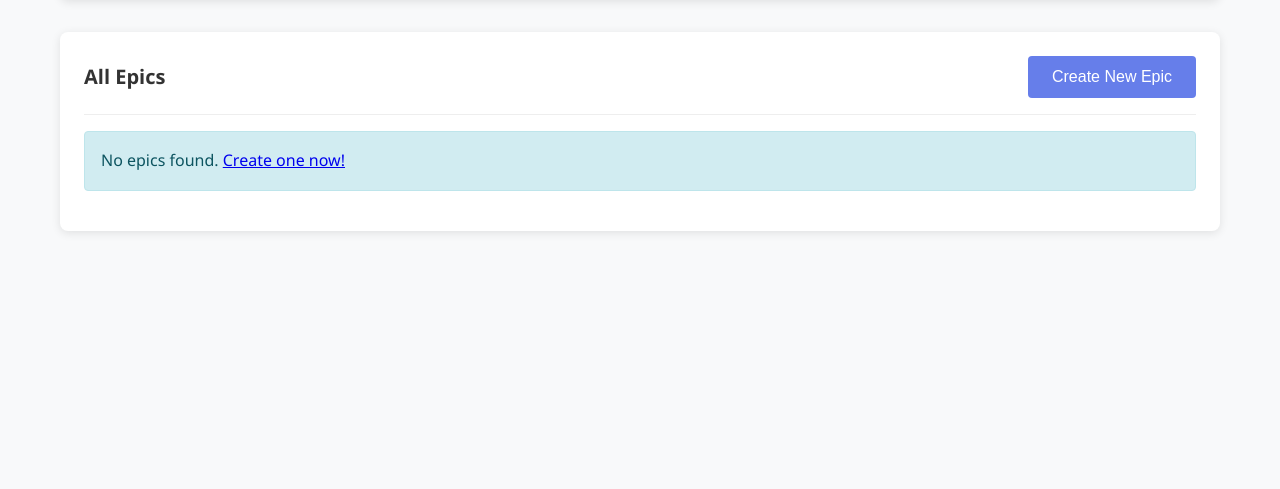
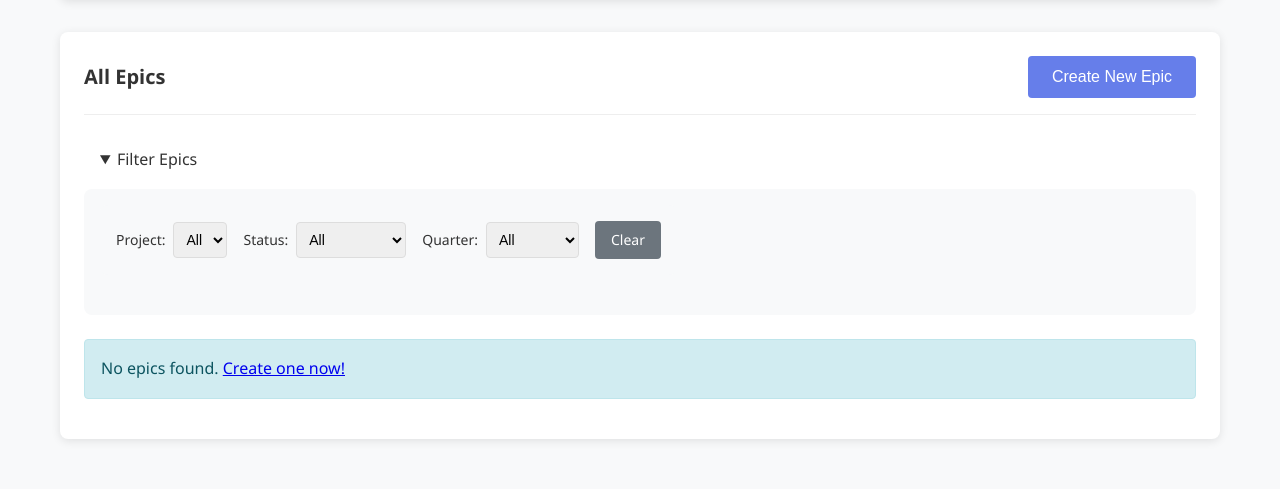
Before and after one commit to tomaszkaseya/risk-tracker, a FastAPI app: page /epics in a window 1280 px wide. Shown: the part 311-800 px from the top of the page. Run offline with FastAPI, Linux system fonts and the light colour scheme.

Commit message:
feat: Add advanced filtering and compact UI to epics page

```diff
--- a/app/crud.py
+++ b/app/crud.py
@@ -1,6 +1,7 @@
 from sqlalchemy.orm import Session
 from . import models, schemas
 from datetime import date
+import calendar
 
 # Project CRUD operations
 def get_projects(db: Session, skip: int = 0, limit: int = 100):
@@ -38,8 +39,33 @@ def delete_project(db: Session, project_id: int):
     return False
 
 # Epic CRUD operations
-def get_epics(db: Session, skip: int = 0, limit: int = 100):
-    return db.query(models.Epic).offset(skip).limit(limit).all()
+def get_epics(db: Session, project_id: int = None, status: str = None, quarter: str = None, skip: int = 0, limit: int = 1000):
+    query = db.query(models.Epic)
+    if project_id:
+        query = query.filter(models.Epic.project_id == project_id)
+    if status:
+        query = query.filter(models.Epic.status == status)
+    if quarter and quarter != "":
+        try:
+            year, q_num = quarter.split('-Q')
+            year = int(year)
+            q_num = int(q_num)
+
+            start_month = (q_num - 1) * 3 + 1
+            end_month = q_num * 3
+
+            # Get the last day of the end month
+            last_day = calendar.monthrange(year, end_month)[1]
+
+            start_date = date(year, start_month, 1)
+            end_date = date(year, end_month, last_day)
+
+            query = query.filter(models.Epic.target_launch_date.between(start_date, end_date))
+        except (ValueError, IndexError):
+            # Pass silently if the quarter format is invalid
+            pass
+
+    return query.order_by(models.Epic.target_launch_date.desc()).offset(skip).limit(limit).all()
 
 def get_epics_by_project(db: Session, project_id: int, skip: int = 0, limit: int = 100):
     return db.query(models.Epic).filter(models.Epic.project_id == project_id).offset(skip).limit(limit).all()
--- a/app/main.py
+++ b/app/main.py
@@ -6,6 +6,7 @@ from sqlalchemy.orm import Session
 import os
 from dotenv import load_dotenv
 import logging
+from datetime import date, timedelta
 
 from . import models, database, crud, schemas, email_service, jira_service
 from .database import engine
@@ -193,10 +194,43 @@ async def epic_detail(request: Request, epic_id: int, db: Session = Depends(get_
     return templates.TemplateResponse("epic_detail.html", {"request": request, "epic": epic, "projects": projects})
 
 @app.get("/epics", response_class=HTMLResponse)
-async def epics_list(request: Request, db: Session = Depends(get_db)):
-    epics = crud.get_epics(db)
+async def epics_list(request: Request, project_id: str = None, status: str = None, quarter: str = None, db: Session = Depends(get_db)):
+    p_id = None
+    if project_id and project_id.isdigit():
+        p_id = int(project_id)
+
+    epics = crud.get_epics(db, project_id=p_id, status=status, quarter=quarter)
     projects = crud.get_projects(db)
-    return templates.TemplateResponse("epics_list.html", {"request": request, "epics": epics, "projects": projects})
+    statuses = ["Planned", "In Progress", "Blocked", "Delayed", "Launched", "Cancelled"]
+
+    # Generate a list of relevant quarters for the filter
+    quarter_set = set()
+    # 1. Get quarters from existing epics
+    db_epics_with_dates = db.query(models.Epic.target_launch_date).filter(models.Epic.target_launch_date.isnot(None)).distinct().all()
+    for (epic_date,) in db_epics_with_dates:
+        quarter_set.add(f"{epic_date.year}-Q{(epic_date.month - 1) // 3 + 1}")
+
+    # 2. Add current quarter and next 4 quarters to the set
+    today = date.today()
+    for i in range(5):
+        # Move to the middle of the quarter to avoid edge cases with month lengths
+        current_date = today + timedelta(days=i * 92)
+        year = current_date.year
+        q = (current_date.month - 1) // 3 + 1
+        quarter_set.add(f"{year}-Q{q}")
+
+    sorted_quarters = sorted(list(quarter_set), reverse=True)
+
+    return templates.TemplateResponse("epics_list.html", {
+        "request": request,
+        "epics": epics,
+        "projects": projects,
+        "statuses": statuses,
+        "quarters": sorted_quarters,
+        "selected_project_id": p_id,
+        "selected_status": status,
+        "selected_quarter": quarter
+    })
 
 # Jira Integration API Route
 @app.post("/api/jira/import/{jira_project_key}", status_code=200)
--- a/app/static/style.css
+++ b/app/static/style.css
@@ -97,6 +97,32 @@ body {
     font-size: 1.25rem;
     font-weight: 600;
     color: #333;
+}
+
+/* Filter Bar Styles */
+.filter-bar {
+    display: flex;
+    flex-wrap: wrap;
+    gap: 1rem;
+    align-items: center;
+    padding: 1rem;
+    background-color: #f8f9fa;
+    border-radius: 8px;
+    margin-bottom: 1.5rem;
+}
+.filter-group {
+    display: flex;
+    align-items: center;
+    gap: 0.5rem;
+}
+.filter-group label {
+    font-weight: 500;
+    font-size: 0.875rem;
+    white-space: nowrap;
+}
+.filter-group .form-select {
+    padding: 0.5rem;
+    font-size: 0.875rem;
 }
 
 .card-meta {
--- a/app/templates/epics_list.html
+++ b/app/templates/epics_list.html
@@ -8,6 +8,48 @@
         <h2 class="card-title">All Epics</h2>
         <button class="btn btn-primary" onclick="showCreateEpicModal()">Create New Epic</button>
     </div>
+
+    <details open>
+        <summary style="padding: 1rem; cursor: pointer; font-weight: 500;">Filter Epics</summary>
+        <div class="filter-bar">
+            <form method="get" action="/epics" id="filter-form" class="filter-bar">
+                <div class="filter-group">
+                    <label for="project_filter">Project:</label>
+                    <select name="project_id" id="project_filter" class="form-select" onchange="this.form.submit()">
+                        <option value="">All</option>
+                        {% for project in projects %}
+                            <option value="{{ project.id }}" {% if selected_project_id == project.id %}selected{% endif %}>
+                                {{ project.name }}
+                            </option>
+                        {% endfor %}
+                    </select>
+                </div>
+                <div class="filter-group">
+                    <label for="status_filter">Status:</label>
+                    <select name="status" id="status_filter" class="form-select" onchange="this.form.submit()">
+                        <option value="">All</option>
+                        {% for status in statuses %}
+                            <option value="{{ status }}" {% if selected_status == status %}selected{% endif %}>
+                                {{ status }}
+                            </option>
+                        {% endfor %}
+                    </select>
+                </div>
+                <div class="filter-group">
+                    <label for="quarter_filter">Quarter:</label>
+                    <select name="quarter" id="quarter_filter" class="form-select" onchange="this.form.submit()">
+                        <option value="">All</option>
+                        {% for q in quarters %}
+                            <option value="{{ q }}" {% if selected_quarter == q %}selected{% endif %}>
+                                {{ q }}
+                            </option>
+                        {% endfor %}
+                    </select>
+                </div>
+                <a href="/epics" class="btn btn-small btn-secondary">Clear</a>
+            </form>
+        </div>
+    </details>
 
     {% if epics %}
         <div class="grid">
```
